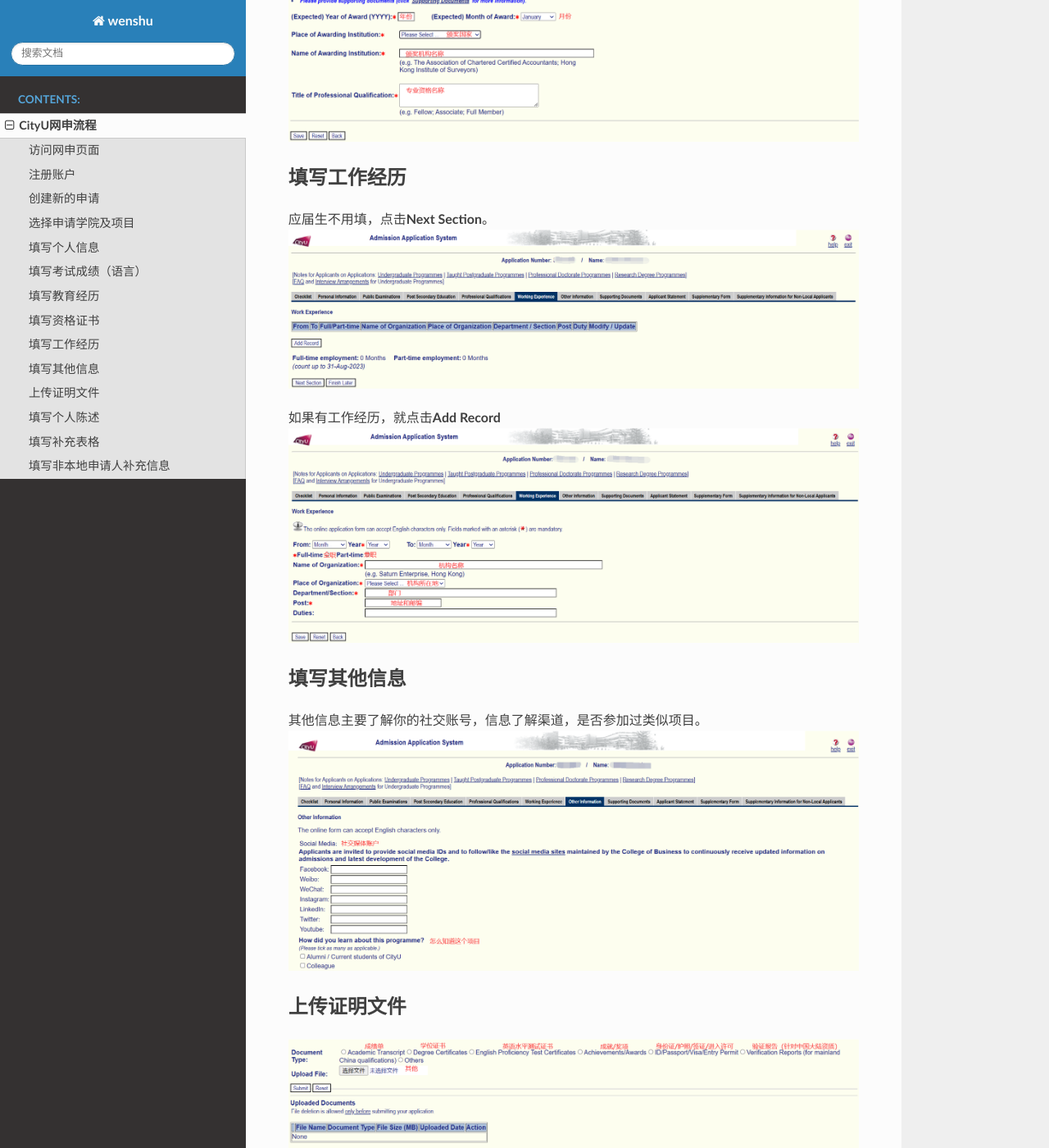
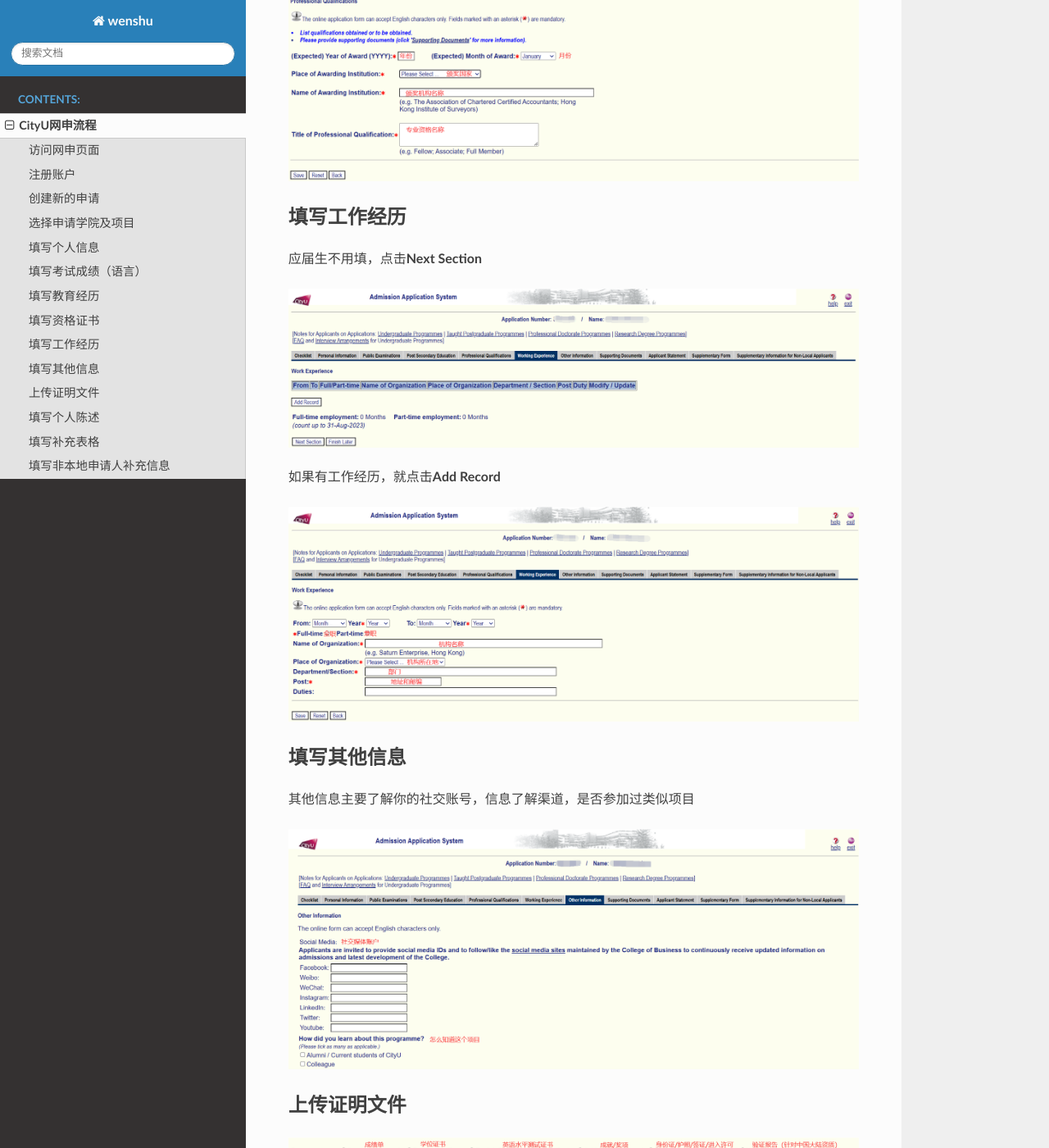
Before and after one commit to shuo1118/liuxuewenshu, a Sphinx documentation site: the page built from docs/source/CityU/CityU.md, in a window 1280 px wide and 1400 px high, scrolled down 5218 px. Shown: the whole window at 82% size. Built offline with Sphinx 7.4.7 and the Read the Docs theme 2.0.0, drawn with Linux system fonts in a browser that asks for light colours.

```diff
--- a/docs/source/CityU/CityU.md
+++ b/docs/source/CityU/CityU.md
@@ -48,6 +48,7 @@
 
 ## 填写个人信息
 
+
 ## 填写考试成绩（语言）
 
 点击**Public Examinations**，对于大陆学生，只需要填写**Other Tests (e.g. CET / IELTS / TOEFL / GMAT)**
@@ -63,23 +64,29 @@
 
 ## 填写资格证书
 
-如果没有资格证书，点击**Next Section**。
+如果没有资格证书，点击**Next Section**
+
 ![](../CityU/fig/figure13-0.png)
 
 如果有资格证书，就点击**Add Record**
+
 ![](../CityU/fig/figure13.png)
 
 
 ## 填写工作经历
 
-应届生不用填，点击**Next Section**。
+应届生不用填，点击**Next Section**
+
 ![](../CityU/fig/figure14.png)
 
 如果有工作经历，就点击**Add Record**
+
 ![](../CityU/fig/figure15.png)
 
 ## 填写其他信息
-其他信息主要了解你的社交账号，信息了解渠道，是否参加过类似项目。
+
+其他信息主要了解你的社交账号，信息了解渠道，是否参加过类似项目
+
 ![](../CityU/fig/figure16.png)
 
 ## 上传证明文件
@@ -93,6 +100,7 @@
 ## 填写补充表格
 
 选择专业分流和调剂
+
 ![](../CityU/fig/figure19.png)
 
 填写工作经历
```
